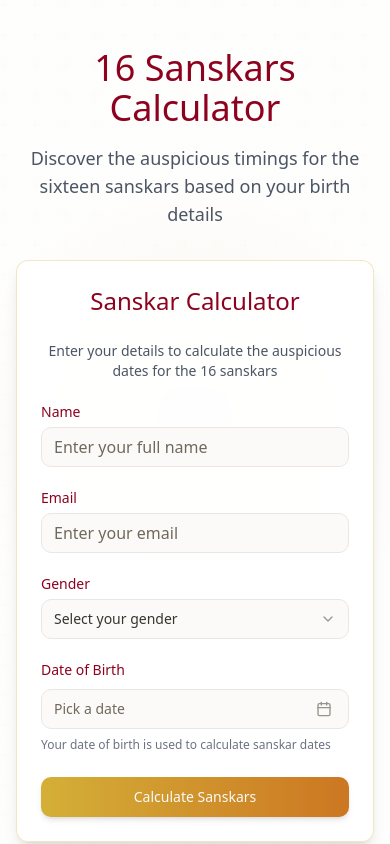
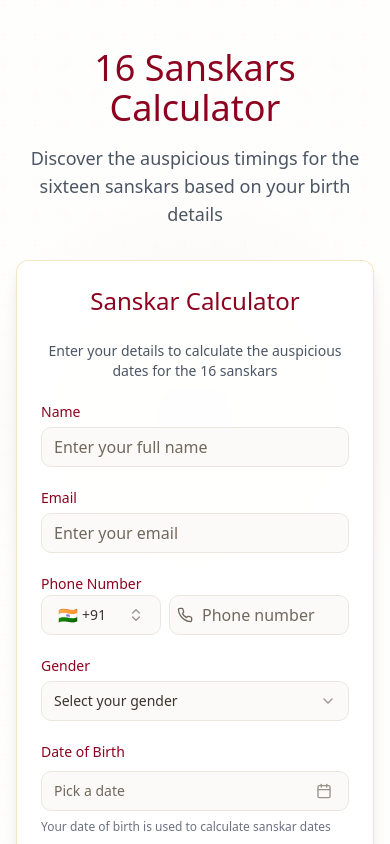
Before and after one commit to VedicTechnologies/sanskar-calculator-e3051920, a React (Vite) app: page / in a window 390 px wide. Shown: the top 844 px of the page. Built offline with nearby package versions, Linux system fonts and the light colour scheme.

Commit message:
Add phone number field with country code
Adds a phone number field to the form, including a country code selection with a default of India.

```diff
--- a/src/components/SanskarForm.tsx
+++ b/src/components/SanskarForm.tsx
@@ -5,7 +5,7 @@ import { useForm } from "react-hook-form";
 import { z } from "zod";
 import { format } from "date-fns";
 import { Calendar } from "@/components/ui/calendar";
-import { CalendarIcon } from "lucide-react";
+import { CalendarIcon, Check, ChevronsUpDown, Phone as PhoneIcon, Flag } from "lucide-react";
 import {
   Form,
   FormControl,
@@ -22,6 +22,13 @@ import {
   SelectTrigger,
   SelectValue,
 } from "@/components/ui/select";
+import {
+  Command,
+  CommandEmpty,
+  CommandGroup,
+  CommandInput,
+  CommandItem,
+} from "@/components/ui/command";
 import { Button } from "@/components/ui/button";
 import { Input } from "@/components/ui/input";
 import { cn } from "@/lib/utils";
@@ -32,10 +39,28 @@ import {
 } from "@/components/ui/popover";
 import { UserData } from '@/utils/sanskarCalculator';
 
+// Define the country data with phone codes
+const countries = [
+  { name: "India", code: "IN", phoneCode: "+91", flag: "🇮🇳" },
+  { name: "United States", code: "US", phoneCode: "+1", flag: "🇺🇸" },
+  { name: "United Kingdom", code: "GB", phoneCode: "+44", flag: "🇬🇧" },
+  { name: "Canada", code: "CA", phoneCode: "+1", flag: "🇨🇦" },
+  { name: "Australia", code: "AU", phoneCode: "+61", flag: "🇦🇺" },
+  { name: "Germany", code: "DE", phoneCode: "+49", flag: "🇩🇪" },
+  { name: "France", code: "FR", phoneCode: "+33", flag: "🇫🇷" },
+  { name: "Japan", code: "JP", phoneCode: "+81", flag: "🇯🇵" },
+  { name: "China", code: "CN", phoneCode: "+86", flag: "🇨🇳" },
+  { name: "Russia", code: "RU", phoneCode: "+7", flag: "🇷🇺" },
+];
+
 // Define the form schema with Zod
 const formSchema = z.object({
   name: z.string().min(2, { message: "Name must be at least 2 characters." }),
   email: z.string().email({ message: "Please enter a valid email address." }),
+  phone: z.object({
+    countryCode: z.string().default("IN"),
+    number: z.string().min(8, { message: "Phone number must be at least 8 digits." }),
+  }),
   gender: z.enum(["male", "female", "other"], {
     required_error: "Please select your gender.",
   }),
@@ -51,6 +76,7 @@ interface SanskarFormProps {
 
 const SanskarForm: React.FC<SanskarFormProps> = ({ onSubmit, isLoading = false }) => {
   const [isProcessing, setIsProcessing] = useState(false);
+  const [open, setOpen] = useState(false);
 
   // Initialize the form
   const form = useForm<z.infer<typeof formSchema>>({
@@ -58,6 +84,10 @@ const SanskarForm: React.FC<SanskarFormProps> = ({ onSubmit, isLoading = false }
     defaultValues: {
       name: "",
       email: "",
+      phone: {
+        countryCode: "IN",
+        number: "",
+      },
     },
   });
 
@@ -65,10 +95,15 @@ const SanskarForm: React.FC<SanskarFormProps> = ({ onSubmit, isLoading = false }
   const handleSubmit = async (values: z.infer<typeof formSchema>) => {
     setIsProcessing(true);
     try {
+      // Get the phone code from the selected country
+      const selectedCountry = countries.find(c => c.code === values.phone.countryCode);
+      const phoneWithCode = `${selectedCountry?.phoneCode} ${values.phone.number}`;
+
       // Convert to UserData type
       const userData: UserData = {
         name: values.name,
         email: values.email,
+        phone: phoneWithCode,
         gender: values.gender as UserData['gender'],
         dob: values.dob,
       };
@@ -124,6 +159,96 @@ const SanskarForm: React.FC<SanskarFormProps> = ({ onSubmit, isLoading = false }
               </FormItem>
             )}
           />
+
+          <div className="animate-entry" style={{ "--delay": "4.5" } as React.CSSProperties}>
+            <FormLabel className="sanskar-label block mb-1">Phone Number</FormLabel>
+            <div className="flex gap-2">
+              <FormField
+                control={form.control}
+                name="phone.countryCode"
+                render={({ field }) => (
+                  <FormItem className="flex-shrink-0 w-[120px]">
+                    <Popover open={open} onOpenChange={setOpen}>
+                      <PopoverTrigger asChild>
+                        <FormControl>
+                          <Button
+                            variant="outline"
+                            role="combobox"
+                            aria-expanded={open}
+                            className="w-full justify-between"
+                          >
+                            {field.value ? (
+                              <div className="flex items-center">
+                                <span className="mr-1 text-base">
+                                  {countries.find((country) => country.code === field.value)?.flag}
+                                </span>
+                                <span>{countries.find((country) => country.code === field.value)?.phoneCode}</span>
+                              </div>
+                            ) : (
+                              <span>Select</span>
+                            )}
+                            <ChevronsUpDown className="ml-2 h-4 w-4 shrink-0 opacity-50" />
+                          </Button>
+                        </FormControl>
+                      </PopoverTrigger>
+                      <PopoverContent className="w-[200px] p-0">
+                        <Command>
+                          <CommandInput placeholder="Search country..." />
+                          <CommandEmpty>No country found.</CommandEmpty>
+                          <CommandGroup className="max-h-[300px] overflow-y-auto">
+                            {countries.map((country) => (
+                              <CommandItem
+                                key={country.code}
+                                value={country.code}
+                                onSelect={(value) => {
+                                  form.setValue("phone.countryCode", value);
+                                  setOpen(false);
+                                }}
+                              >
+                                <div className="flex items-center">
+                                  <span className="mr-2 text-lg">{country.flag}</span>
+                                  <span>{country.name}</span>
+                                  <span className="ml-auto text-muted-foreground">{country.phoneCode}</span>
+                                </div>
+                                <Check
+                                  className={cn(
+                                    "ml-auto h-4 w-4",
+                                    field.value === country.code ? "opacity-100" : "opacity-0"
+                                  )}
+                                />
+                              </CommandItem>
+                            ))}
+                          </CommandGroup>
+                        </Command>
+                      </PopoverContent>
+                    </Popover>
+                    <FormMessage />
+                  </FormItem>
+                )}
+              />
+
+              <FormField
+                control={form.control}
+                name="phone.number"
+                render={({ field }) => (
+                  <FormItem className="flex-grow">
+                    <FormControl>
+                      <div className="relative">
+                        <Input
+                          placeholder="Phone number"
+                          type="tel"
+                          className="sanskar-input pl-8"
+                          {...field}
+                        />
+                        <PhoneIcon className="absolute left-2 top-1/2 -translate-y-1/2 h-4 w-4 text-muted-foreground" />
+                      </div>
+                    </FormControl>
+                    <FormMessage />
+                  </FormItem>
+                )}
+              />
+            </div>
+          </div>
 
           <FormField
             control={form.control}
--- a/src/utils/sanskarCalculator.ts
+++ b/src/utils/sanskarCalculator.ts
@@ -1,4 +1,3 @@
-
 import { format, addYears, addMonths, addDays } from 'date-fns';
 
 // Defining the types for our sanskars
@@ -13,6 +12,7 @@ export interface Sanskar {
 export interface UserData {
   name: string;
   email: string;
+  phone?: string;
   gender: 'male' | 'female' | 'other';
   dob: Date;
 }
```
